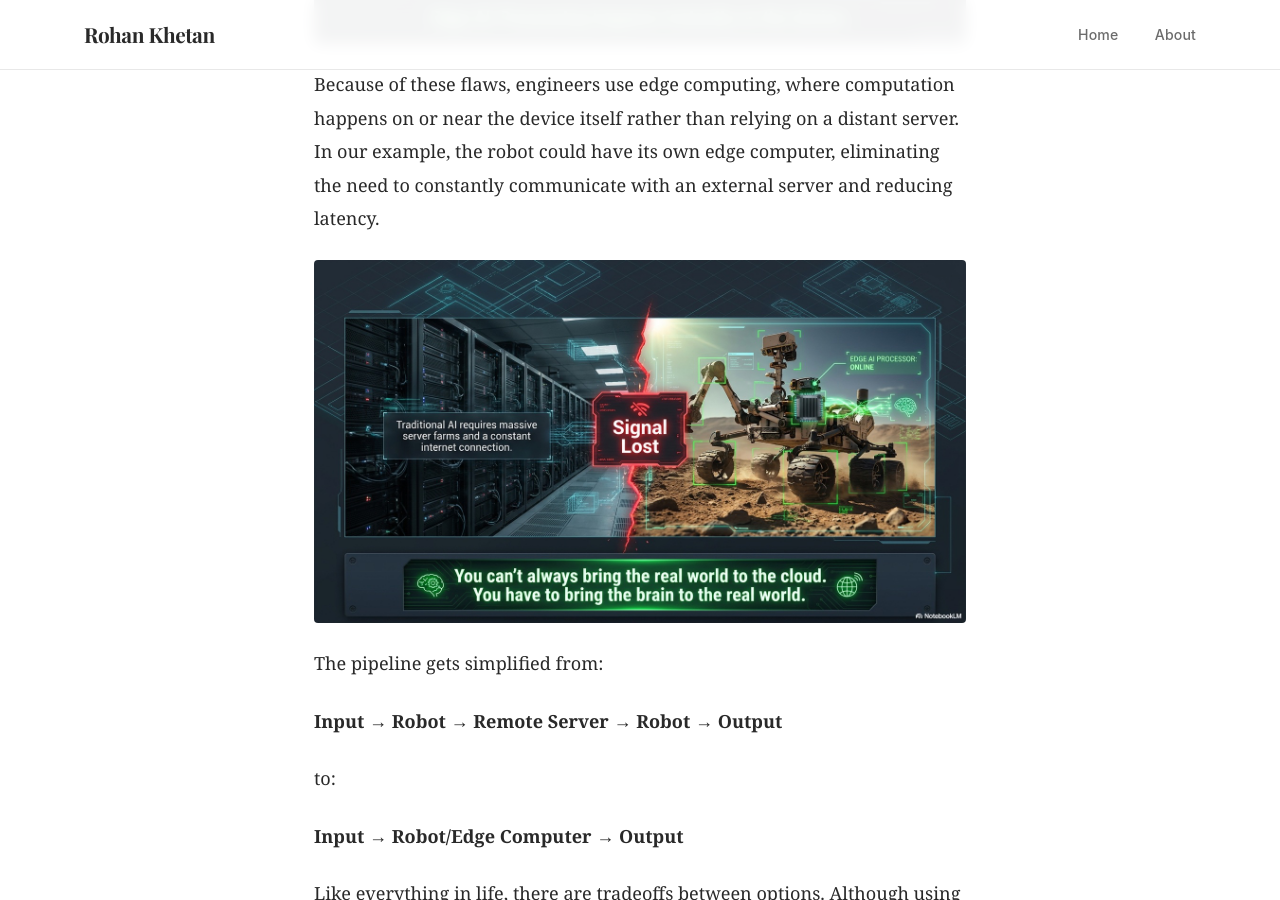
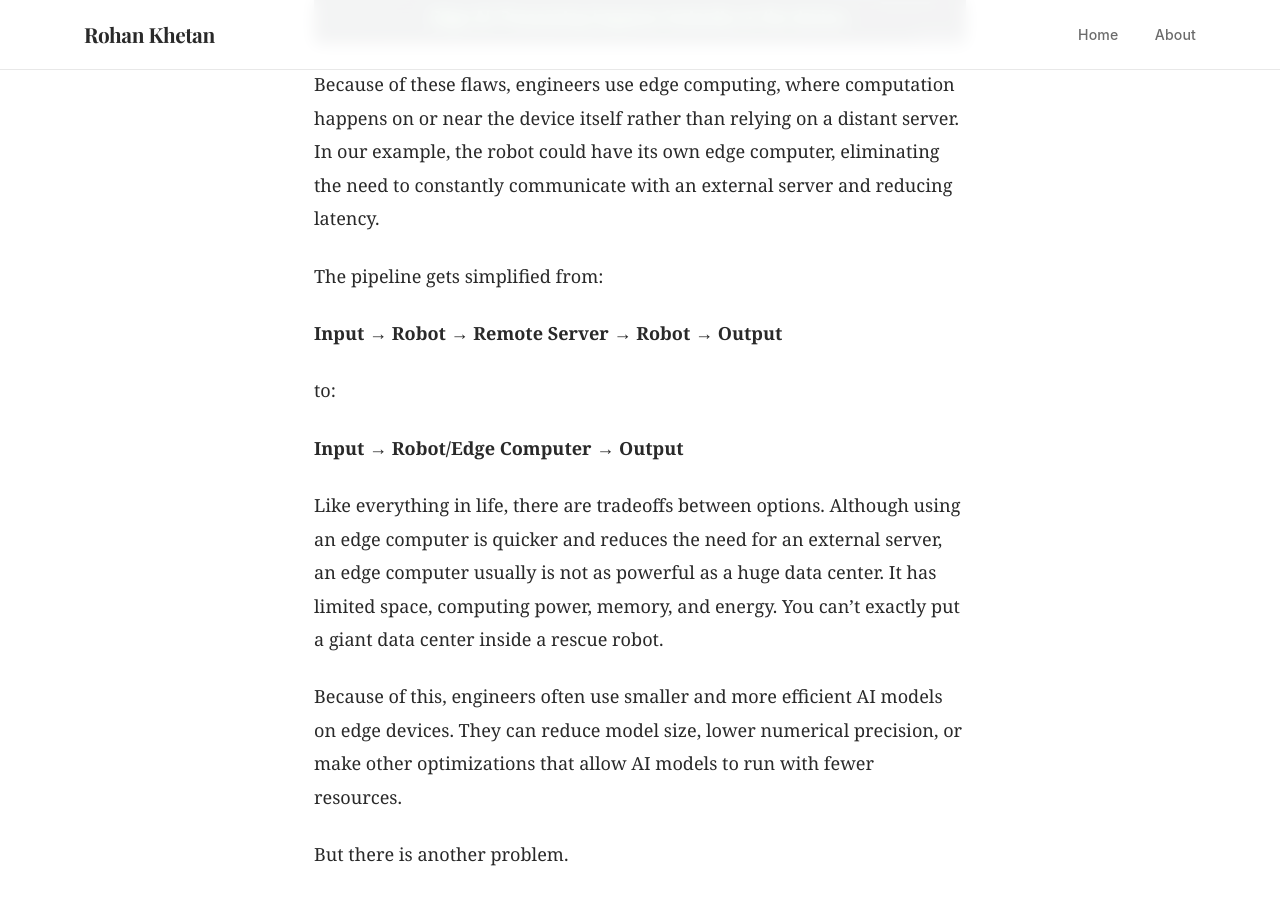
Before and after one commit to rokhet10/blog, a Jekyll site: the page built from _posts/2026-10-05-living-on-the-edge.md, in a window 1280 px wide and 900 px high, scrolled down 2510 px. Built offline with Jekyll 4.4.1, drawn with Linux system fonts in a browser that asks for light colours.

Commit message:
Remove duplicate cover image from Living on the Edge post
Co-Authored-By: Claude Opus 5.5 <noreply@anthropic.com>

```diff
--- a/_posts/2026-10-05-living-on-the-edge.md
+++ b/_posts/2026-10-05-living-on-the-edge.md
@@ -30,8 +30,6 @@ You deploy a robot to navigate the area and rescue victims. Your robot currently
 
 Because of these flaws, engineers use edge computing, where computation happens on or near the device itself rather than relying on a distant server. In our example, the robot could have its own edge computer, eliminating the need to constantly communicate with an external server and reducing latency.
 
-![Traditional AI in server farms losing signal, versus a rover with its own edge AI processor](/assets/images/edgeai/edgeai1.jpg)
-
 The pipeline gets simplified from:
 
 **Input → Robot → Remote Server → Robot → Output**
```
